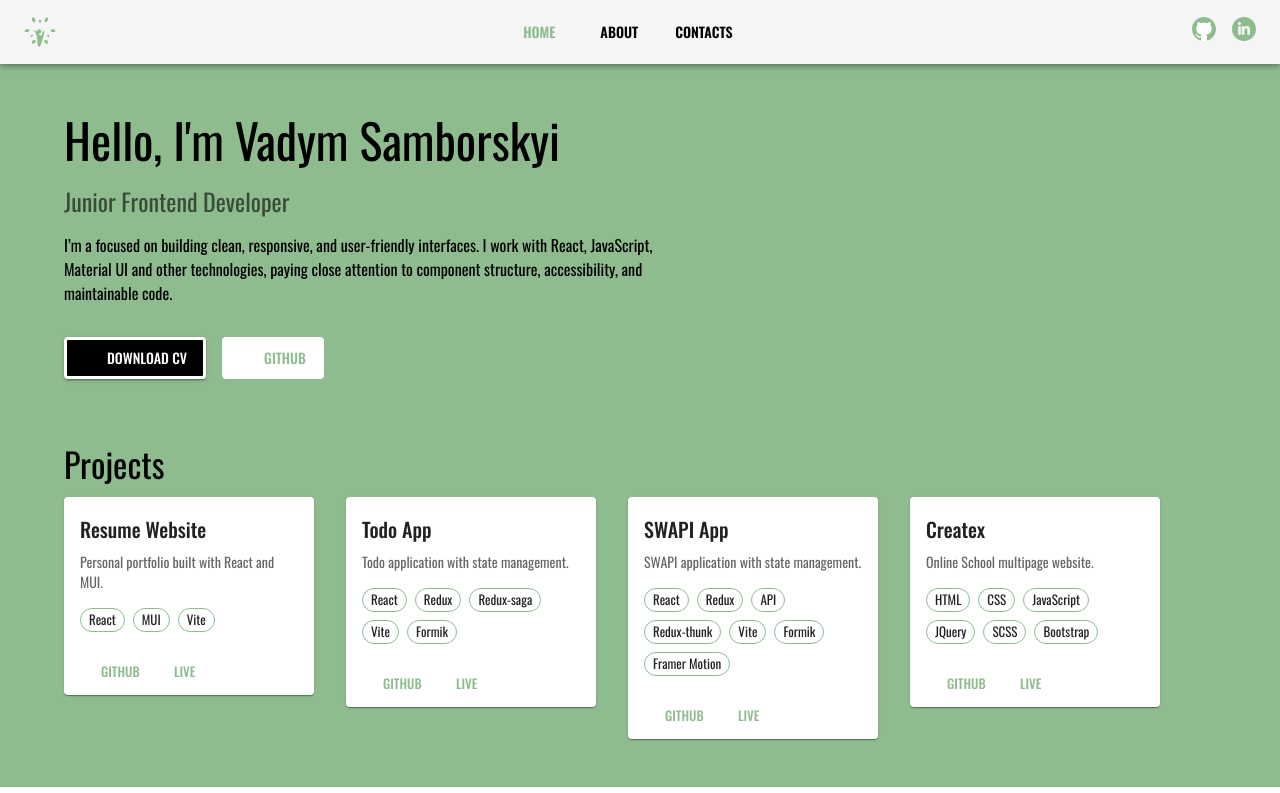
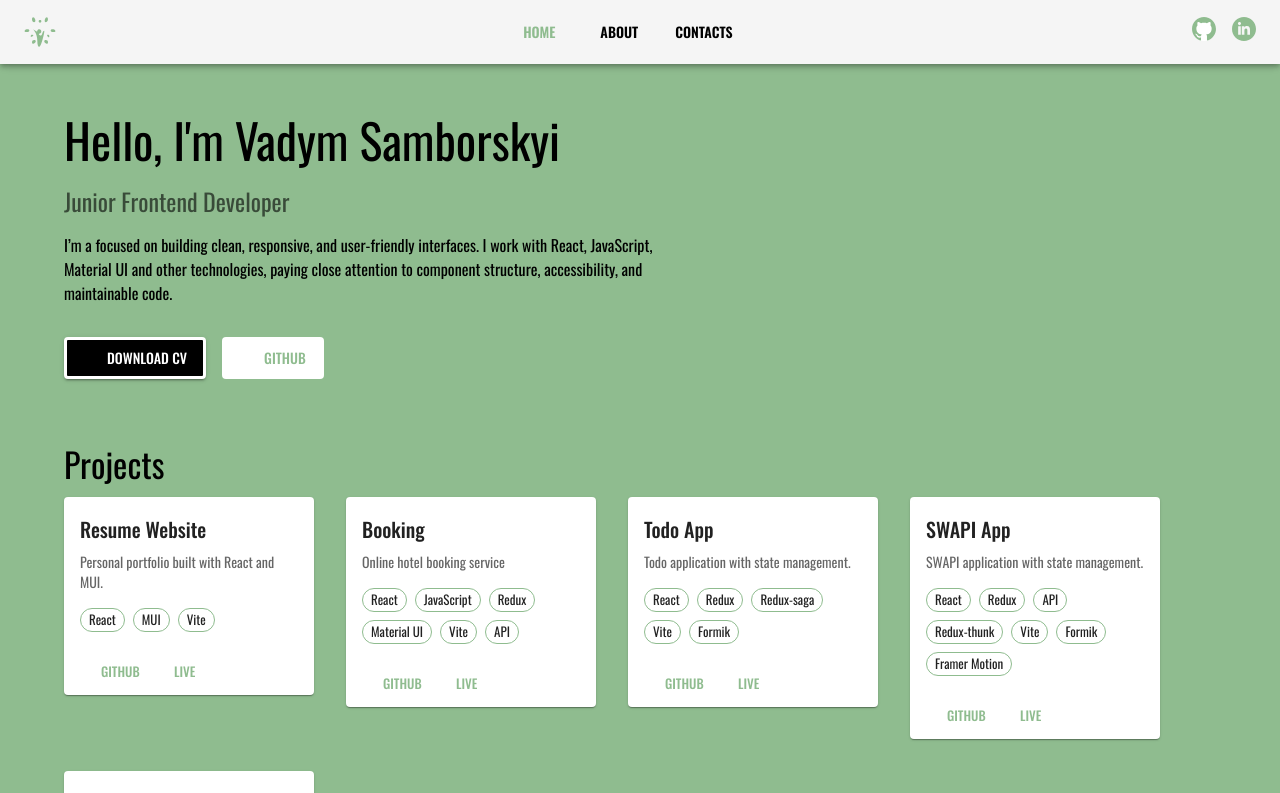
Before and after one commit to VSsmbrsk/Front_pro, a React (Vite) app in the folder homework32/resume/: page /contacts in a window 1280 px wide. Shown: the top 793 px of the page. Built offline with nearby package versions, Linux system fonts and the light colour scheme; some icons are missing.

Commit message:
add: include Booking project in ProjectsSection component

```diff
--- a/homework32/resume/src/components/Main/ProjectsSection.jsx
+++ b/homework32/resume/src/components/Main/ProjectsSection.jsx
@@ -8,6 +8,13 @@ const projects = [
     tech: ["React", "MUI", "Vite"],
     github: "https://github.com/VSsmbrsk/Front_pro/tree/main/homework32/resume",
     live: "https://vssmbrsk.github.io/resume/",
+  },
+  {
+    title: "Booking",
+    description: "Online hotel booking service",
+    tech: ["React", "JavaScript", "Redux", "Material UI", "Vite", "API"],
+    github: "https://github.com/VSsmbrsk/booking-app",
+    live: "https://vssmbrsk.github.io/booking-app/",
   },
   {
     title: "Todo App",
```
